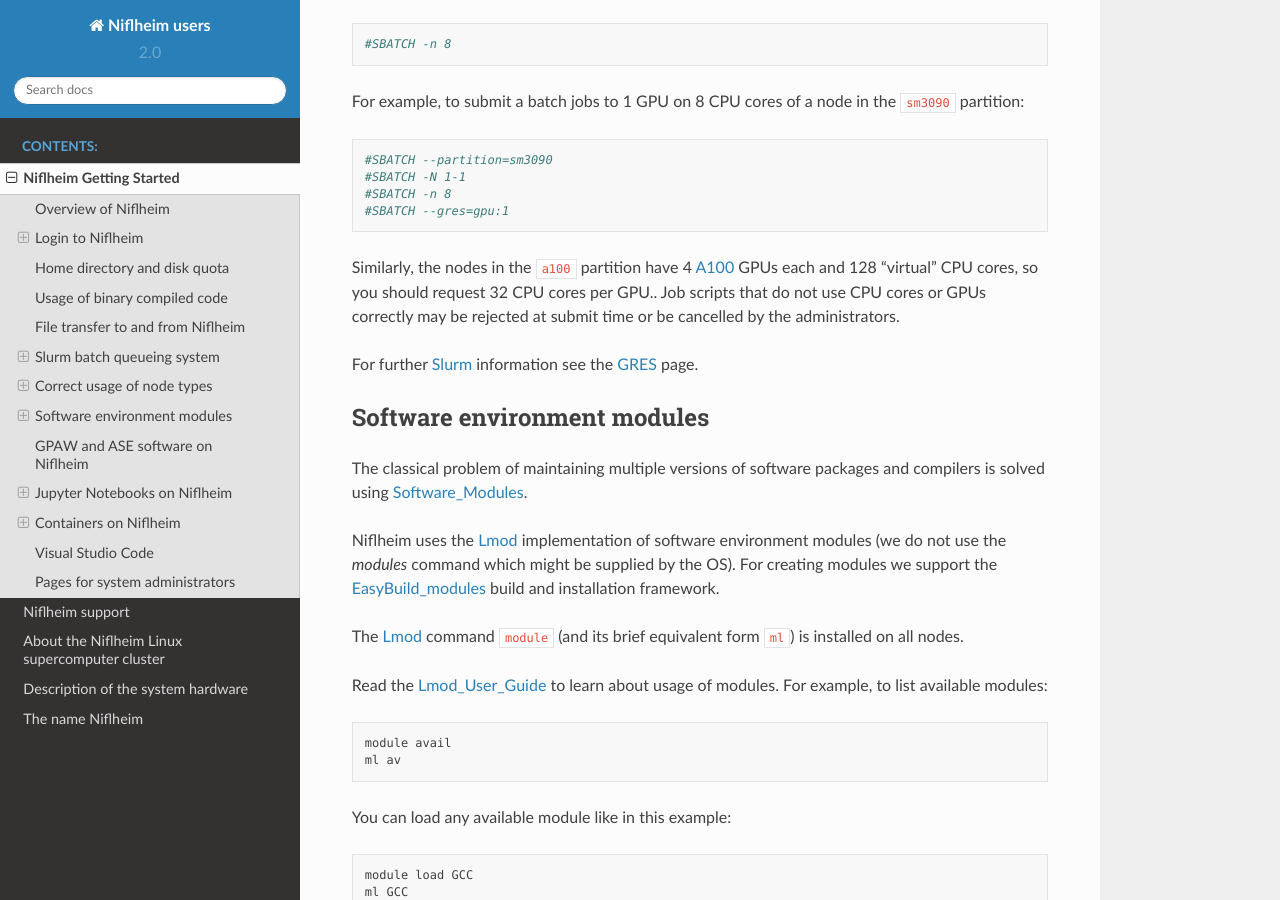
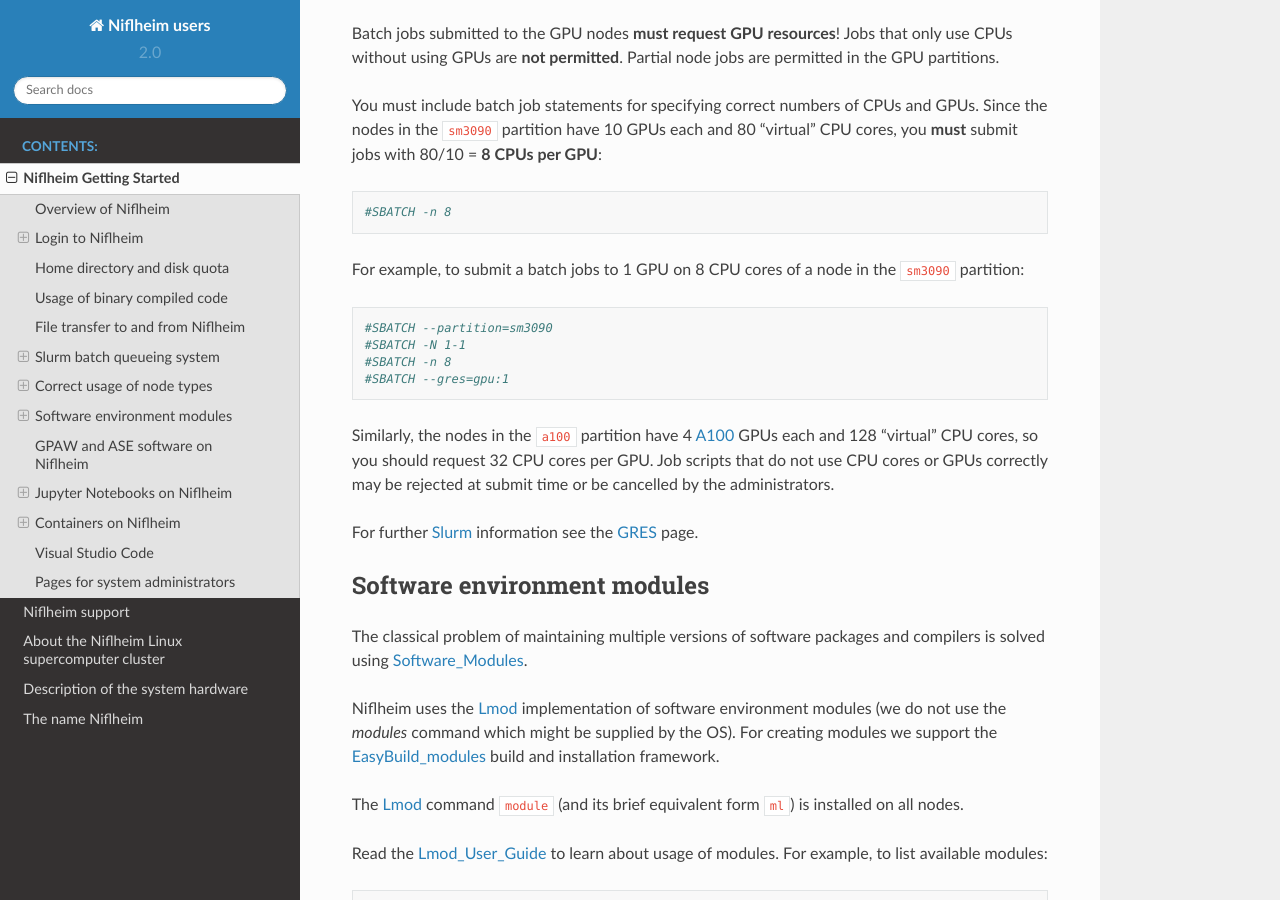
Before and after one commit to OleHolmNielsen/Niflheim_users, a Sphinx documentation site: the page built from docs/Niflheim_Getting_Started.rst, in a window 1280 px wide and 900 px high, scrolled down 14071 px. Built offline with Sphinx 7.4.7 and the Read the Docs theme 2.0.0, drawn with Linux system fonts in a browser that asks for light colours; some of the changed text lies outside the part shown.

```diff
--- a/docs/Niflheim_Getting_Started.rst
+++ b/docs/Niflheim_Getting_Started.rst
@@ -706,7 +713,7 @@ For example, to submit a batch jobs to 1 GPU on 8 CPU cores of a node in the ``s
   #SBATCH --gres=gpu:1
 
 Similarly, the nodes in the ``a100`` partition have 4 A100_ GPUs each and 128 "virtual" CPU cores,
-so you should request 32 CPU cores per GPU..
+so you should request 32 CPU cores per GPU.
 Job scripts that do not use CPU cores or GPUs correctly may be rejected at submit time or be cancelled by the administrators.
 
 For further Slurm_ information see the GRES_ page.
```
Also changed, not shown: other parts of docs/Niflheim_Getting_Started.rst (+10 -3 lines).
